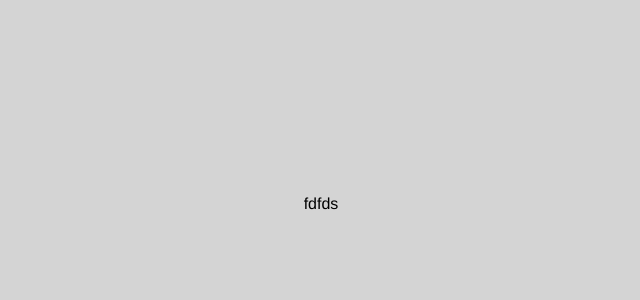
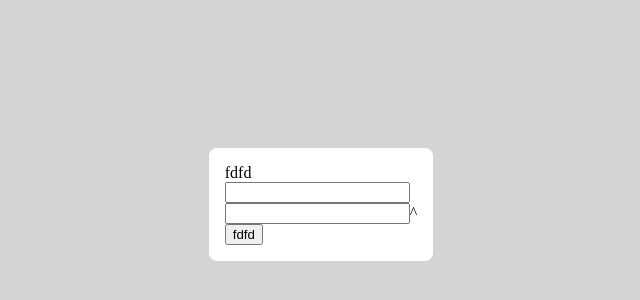
Before and after one commit to Sadnessa/test-form, a Vue app: page / in a window 1280 px wide. Shown: the part 204-504 px from the top of the page, without its empty margins (319-959 px from the left). Built offline with nearby package versions, Linux system fonts and the light colour scheme.

Commit message:
Added components to the project.

```diff
--- a/src/App.vue
+++ b/src/App.vue
@@ -1,12 +1,24 @@
 <template>
-  <FormCard></FormCard>
+  <FormCard>
+    fdfd
+    <FormInput></FormInput>
+    <FormSelector></FormSelector>
+    <FormButton>fdfd</FormButton>
+  </FormCard>
 </template>
 
 <script>
-import FormCard from "./components/FormCard.vue";
+import FormCard from "./components/base/FormCard.vue";
+import FormInput from "./components/base/FormInput.vue";
+import FormSelector from "./components/base/FormSelector.vue"
+import FormButton from "./components/base/FormButton.vue";
+
 export default {
   components: {
     FormCard,
+    FormInput,
+    FormButton,
+    FormSelector,
   },
 };
 </script>
@@ -17,7 +29,6 @@ body {
 }
 
 #app {
-  font-family: Avenir, Helvetica, Arial, sans-serif;
   display: flex;
   justify-content: center;
   align-items: center;
@@ -25,3 +36,7 @@ body {
   margin: 0px 60px;
 }
 </style>
+
+<style lang="scss" scoped>
+
+</style>
--- a/src/components/FormCard.vue
+++ /dev/null
@@ -1,7 +0,0 @@
-<template>
-  fdfds
-</template>
-
-<style lang="scss" scoped>
-
-</style>
--- /dev/null
+++ b/src/components/base/FormButton.vue
@@ -0,0 +1,5 @@
+<template>
+  <button>
+    <slot></slot>
+  </button>
+</template>
--- /dev/null
+++ b/src/components/base/FormCard.vue
@@ -0,0 +1,13 @@
+<template>
+ <div class="card">
+   <slot></slot>
+ </div>
+</template>
+
+<style lang="scss" scoped>
+.card {
+  background: white;
+  padding: 16px;
+  border-radius: 8px;
+}
+</style>
--- /dev/null
+++ b/src/components/base/FormInput.vue
@@ -0,0 +1,6 @@
+<template>
+  <div class="input">
+    <input>
+    <slot name="icon"></slot>
+  </div>
+</template>
--- /dev/null
+++ b/src/components/base/FormSelector.vue
@@ -0,0 +1,14 @@
+<template>
+<FormInput>
+<template #icon>^</template>
+</FormInput>
+</template>
+
+<script>
+import FormInput from "./FormInput.vue"
+export default {
+  components: {
+    FormInput,
+  }
+}
+</script>
```
Also changed, not shown: src/components/About.vue (added), src/components/Address.vue (added), src/components/FormButton.vue (deleted), src/components/FormInput.vue (deleted), src/components/Passport.vue (added).
